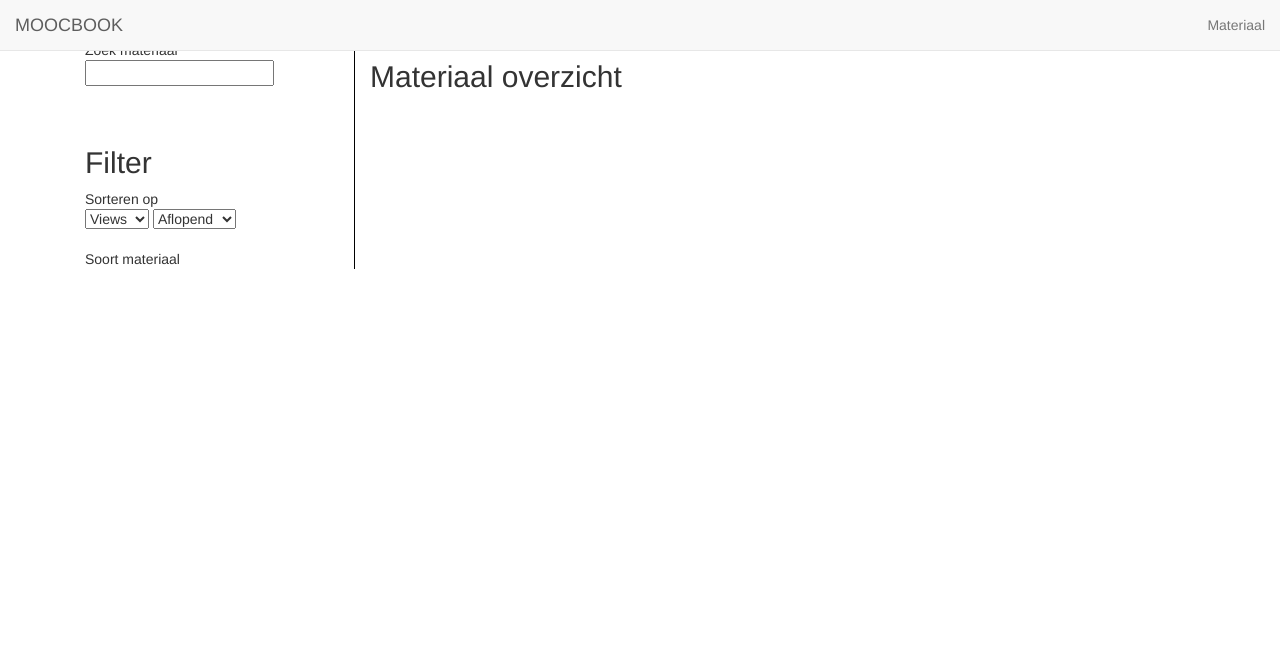
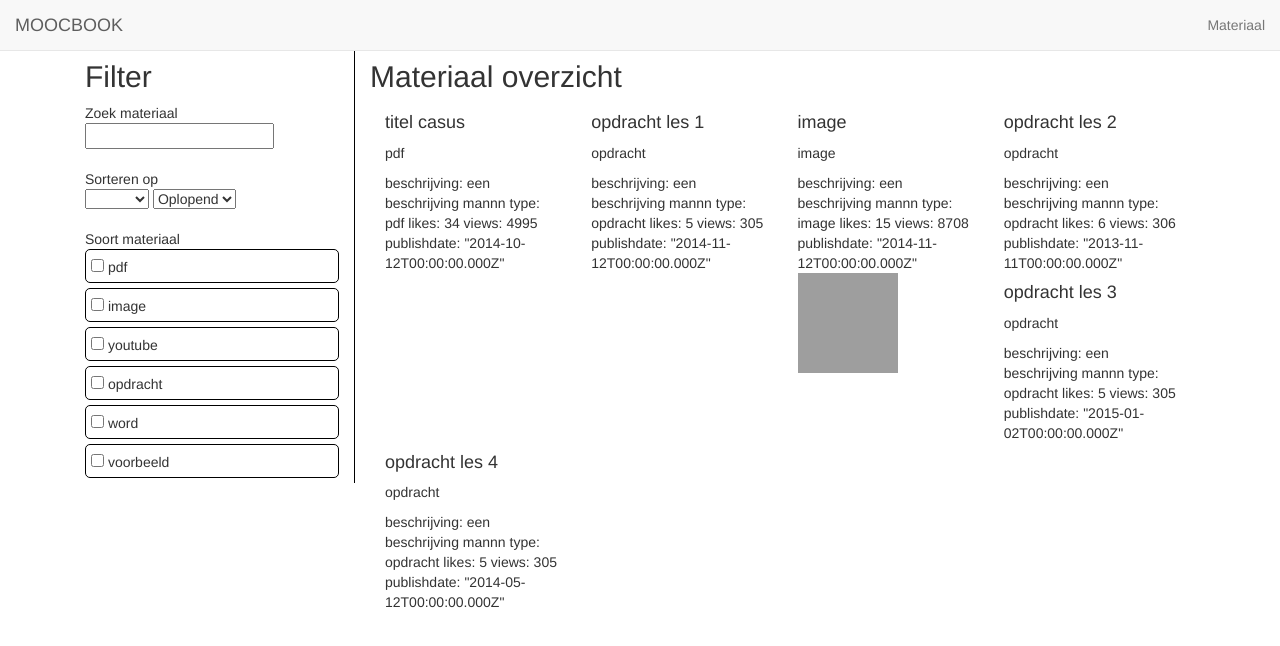
Before and after one commit to luukScheur/projectDMEC, a plain HTML site: page client/index.html at #/materiaalOverzicht in a window 1280 px wide. Drawn offline with nearby package versions, Linux system fonts and the light colour scheme; no server answers; grey boxes are pictures that could not be loaded.

Commit message:
materiaalOverzicht update

```diff
--- a/client/js/materiaalOverzichtController.js
+++ b/client/js/materiaalOverzichtController.js
@@ -1,23 +1,23 @@
-var materiaalOverzichtController = function ($scope, $routeParams, $location, $window) {
-	//var socket = {};
-	//socket = io.connect('http://localhost:3000');
+var materiaalOverzichtController = function ($http, $scope, $routeParams, $location, $window) {
+	var socket = {};
+	socket = io.connect('http://localhost:3000');
+
 	$scope.material = material;
 	$scope.materialTypes = materialTypes;
 	console.log($scope.material);
 
     $http.get("/material")
         .success(function (data) {
-            console.log(data)
+            console.log(data);
+						$scope.material = data.data;
         })
         .error(function (data, status) {
             alert("AJAX ERROR");
             console.log("ERROR: show question controller error", status, data);
         });
 
-    //Search
-    //$scope.searchWord = $(".materialSearch").value();
-
     //Filters
+	$scope.search = '';
 	$scope.sort = 'id';
 	$scope.sortOrder = false;
 	$scope.selectedTypes = [];
--- a/client/js/routes.js
+++ b/client/js/routes.js
@@ -16,12 +16,12 @@
 				});
     };
 })
-/*
+
 MOOCBOOKApp.factory('socket', function() {
 	var socket = io.connect('http://localhost:3000');
 	return socket;
 });
-*/
+
 
 MOOCBOOKApp.config(['$routeProvider', function ($routeProvider) {
 	$routeProvider.when('/home', {
--- a/client/views/materiaalOverzicht.html
+++ b/client/views/materiaalOverzicht.html
@@ -1,13 +1,12 @@
 <div class="col-lg-3 materialFilter">
 
-    <span>Zoek materiaal</span>
-    <br>
-    <div>
-        <input id="materialSearch" type="text">
-    </div>
-    <br><br>
-
 	<h2>Filter </h2>
+  <span>Zoek materiaal</span>
+  <br>
+  <div>
+      <input ng-model="search" id="materialSearch" type="text">
+  </div>
+  <br>
 	<span>Sorteren op</span>
 	<br>
 	<select ng-model="sort">
@@ -33,7 +32,7 @@
 <div class="col-lg-9">
 	<h2>Materiaal overzicht</h2>
 	<!-- filter filterTypes is custom (see routes.js)  -->
-	<div class="col-lg-3" ng-repeat="item in material | filterTypes: selectedTypes |  orderBy : sort : sortOrder">
+	<div class="col-lg-3" ng-repeat="item in material | filterTypes: selectedTypes | filter : {'title': search}|  orderBy : sort : sortOrder">
 		<h4>{{item.title}}</h4>
 		<p> {{item.type}} </p>
 		<span>	beschrijving: {{item.description}}
--- a/server/controllers/socketControllers.js
+++ b/server/controllers/socketControllers.js
@@ -11,7 +11,7 @@
 
 module.exports = function (io) {
 	io.sockets.on('connection', function (socket) {
-		console.log('iemand is connected', socket);
+		console.log('iemand is connected');
 		socket.on('disconnect', function() {
 			console.log('iemand is disconnected');
    		});
```
Also changed, not shown: server/models/material.js (+5 -3 lines).
